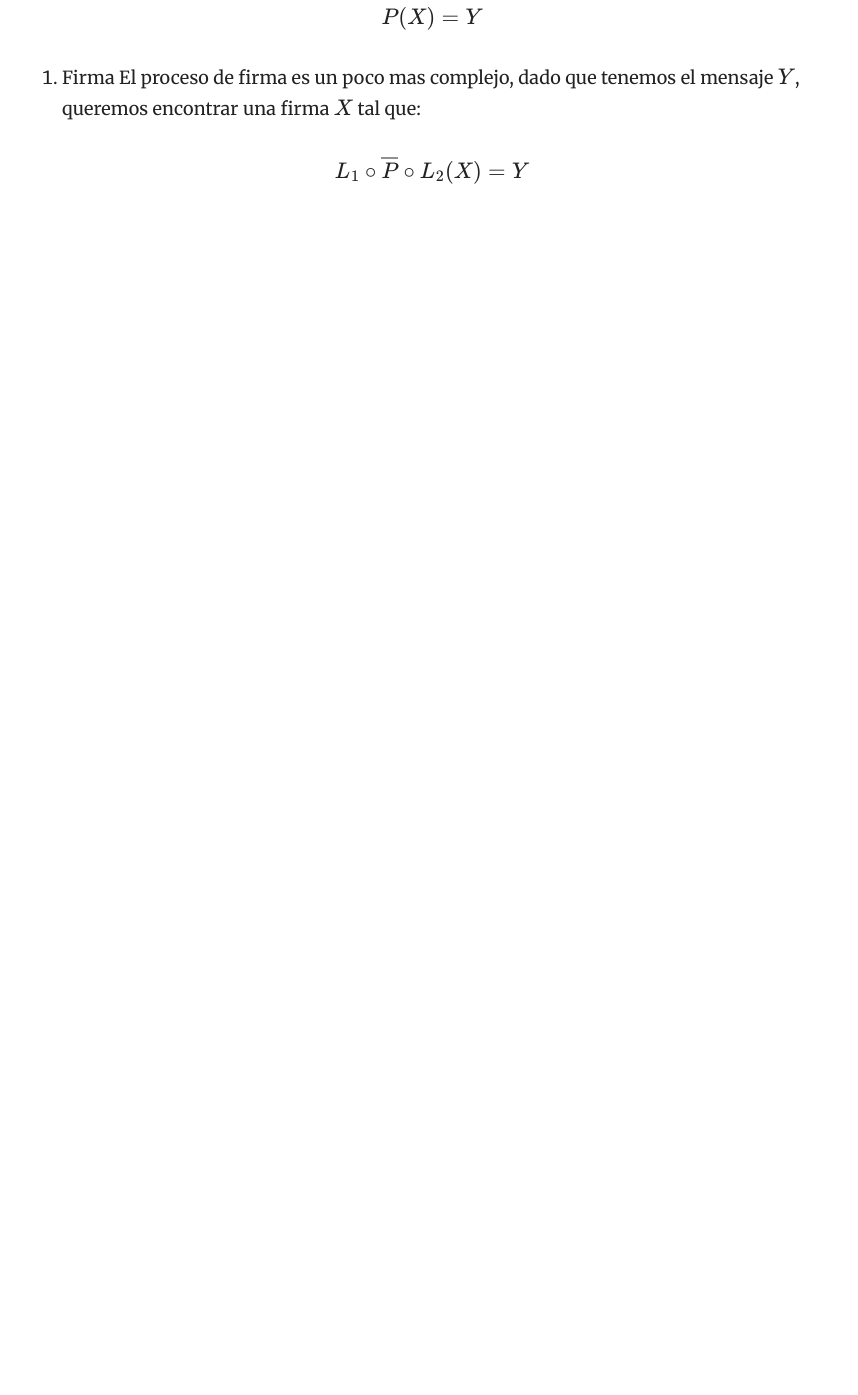
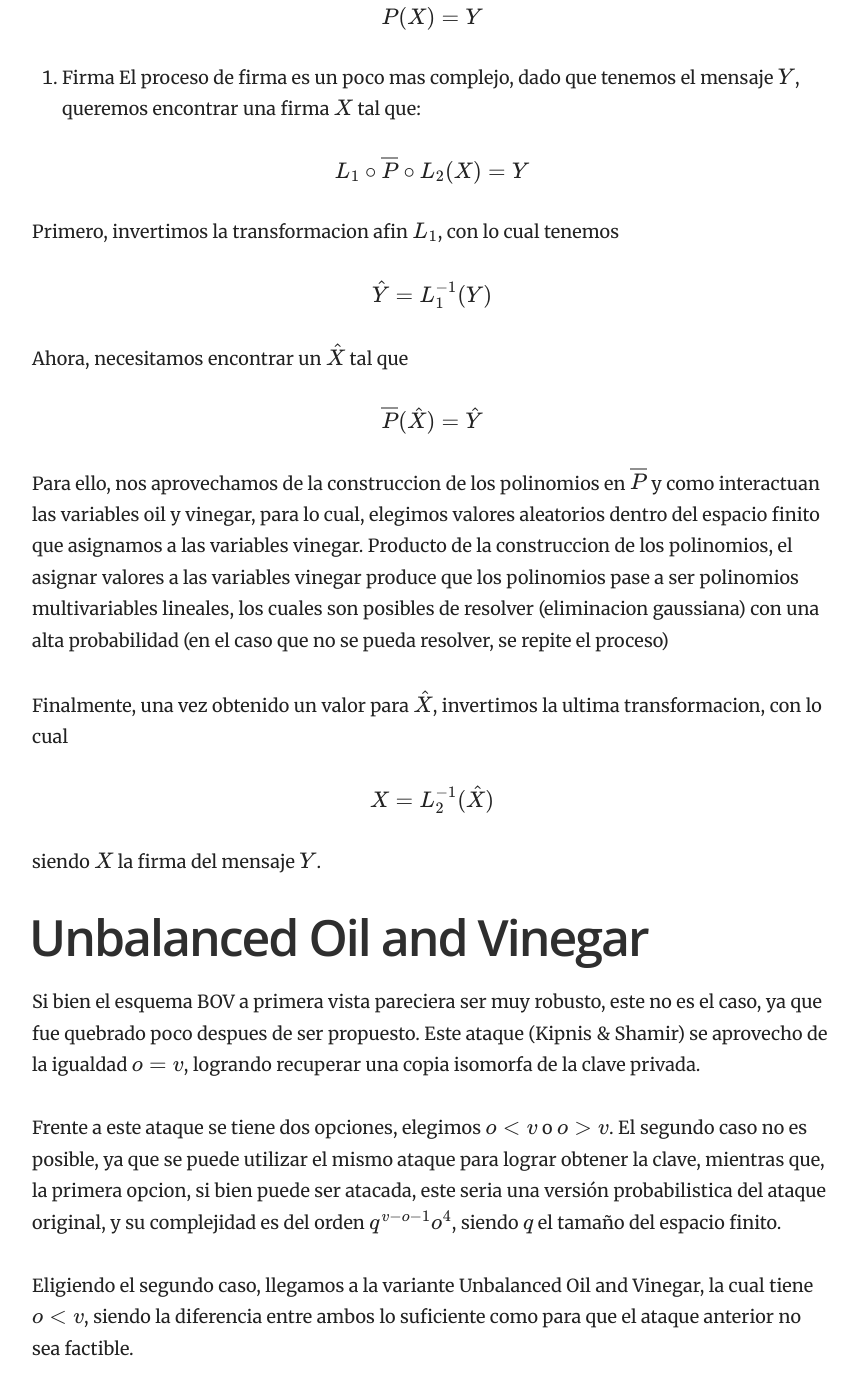
Before and after one commit to gonzalejandro/crypto-blog, a Jekyll site: the page built from _docs/post-quantic/oil-and-vinegar.md, in a window 1280 px wide and 1400 px high, scrolled down 2455 px. Shown: the top 1395 px of the window, without its empty margins (358-1216 px from the left). Built offline with Jekyll 4.4.1, drawn with Linux system fonts in a browser that asks for light colours; formulas are drawn with MathJax 3; before the commit the page ends 2691 px from its top, so only the background shows below that.

Commit message:
Finished BOV, start of UOV

```diff
--- a/_docs/post-quantic/oil-and-vinegar.md
+++ b/_docs/post-quantic/oil-and-vinegar.md
@@ -72,3 +72,33 @@ Una vez definido el set de polinomios $$\overline{P}$$, las transformaciones afi
  \begin{equation}
  	L_{1} \circ \overline{P} \circ L_{2} (X) = Y
  \end{equation}
+
+ Primero, invertimos la transformacion afin $$L_{1}$$, con lo cual tenemos
+
+ \begin{equation}
+ 	\hat{Y} = L_{1}^{-1}(Y)
+ \end{equation}
+
+ Ahora, necesitamos encontrar un $$\hat{X}$$ tal que
+
+ \begin{equation}
+ 	\overline{P}(\hat{X}) = \hat{Y}
+ \end{equation}
+
+ Para ello, nos aprovechamos de la construccion de los polinomios en $$\overline{P}$$ y como interactuan las variables oil y vinegar, para lo cual, elegimos valores aleatorios dentro del espacio finito que asignamos a las variables vinegar. Producto de la construccion de los polinomios, el asignar valores a las variables vinegar produce que los polinomios pase a ser polinomios multivariables lineales, los cuales son posibles de resolver (eliminacion gaussiana) con una alta probabilidad (en el caso que no se pueda resolver, se repite el proceso)
+
+ Finalmente, una vez obtenido un valor para $$\hat{X}$$, invertimos la ultima transformacion, con lo cual
+
+ \begin{equation}
+ 	X = L_{2}^{-1}(\hat{X})
+ \end{equation}
+
+ siendo $$X$$ la firma del mensaje $$Y$$.
+
+# Unbalanced Oil and Vinegar
+
+Si bien el esquema BOV a primera vista pareciera ser muy robusto, este no es el caso, ya que fue quebrado poco despues de ser propuesto. Este ataque (Kipnis & Shamir) se aprovecho de la igualdad $$o = v$$, logrando recuperar una copia isomorfa de la clave privada.
+
+Frente a este ataque se tiene dos opciones, elegimos $$o \lt v$$ o $$o \gt v$$. El segundo caso no es posible, ya que se puede utilizar el mismo ataque para lograr obtener la clave, mientras que, la primera opcion, si bien puede ser atacada, este seria una versión probabilistica del ataque original, y su complejidad es del orden $$q^{v-o-1}o^{4}$$, siendo $$q$$ el tamaño del espacio finito.
+
+Eligiendo el segundo caso, llegamos a la variante Unbalanced Oil and Vinegar, la cual tiene $$o \lt v$$, siendo la diferencia entre ambos lo suficiente como para que el ataque anterior no sea factible.
```
